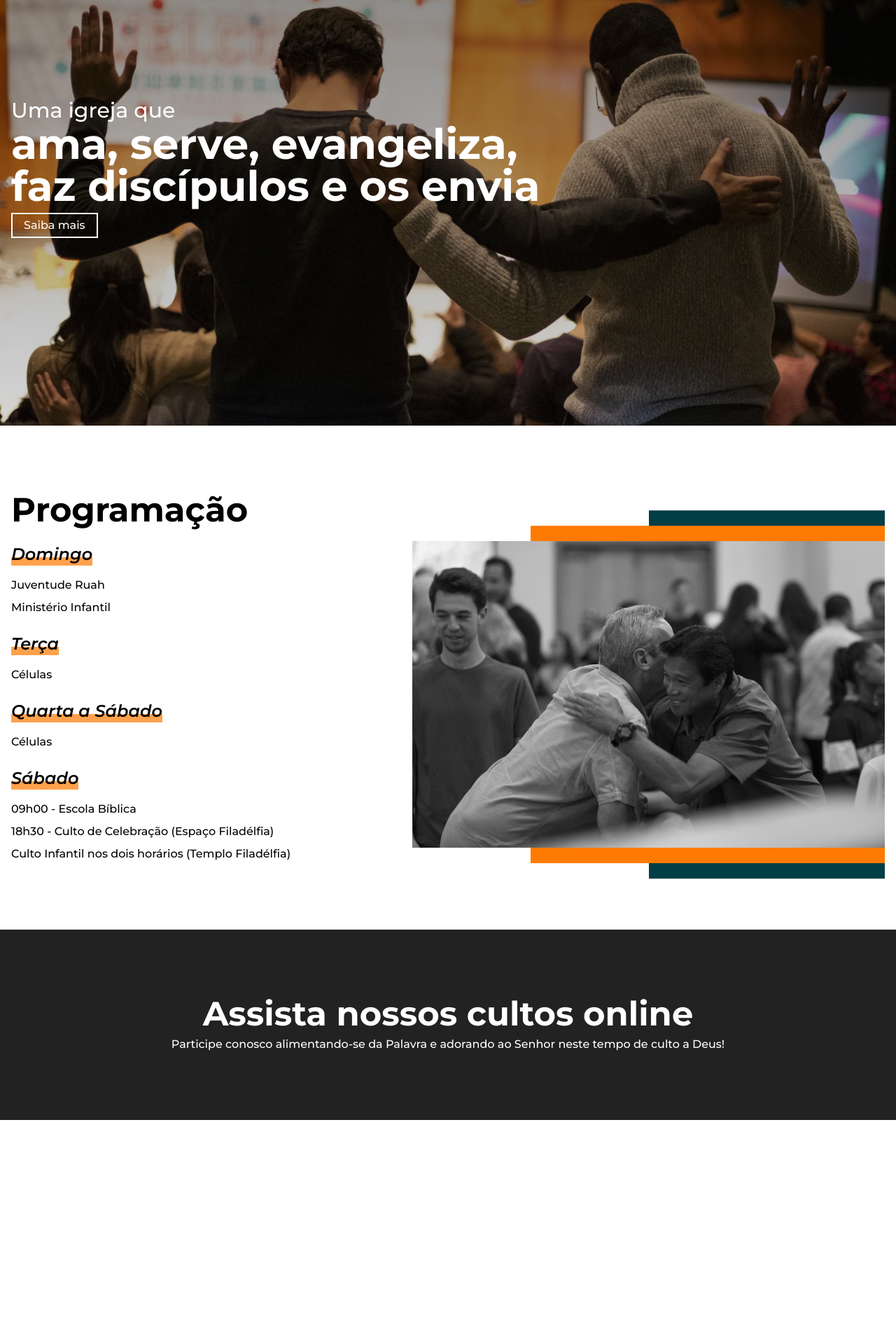
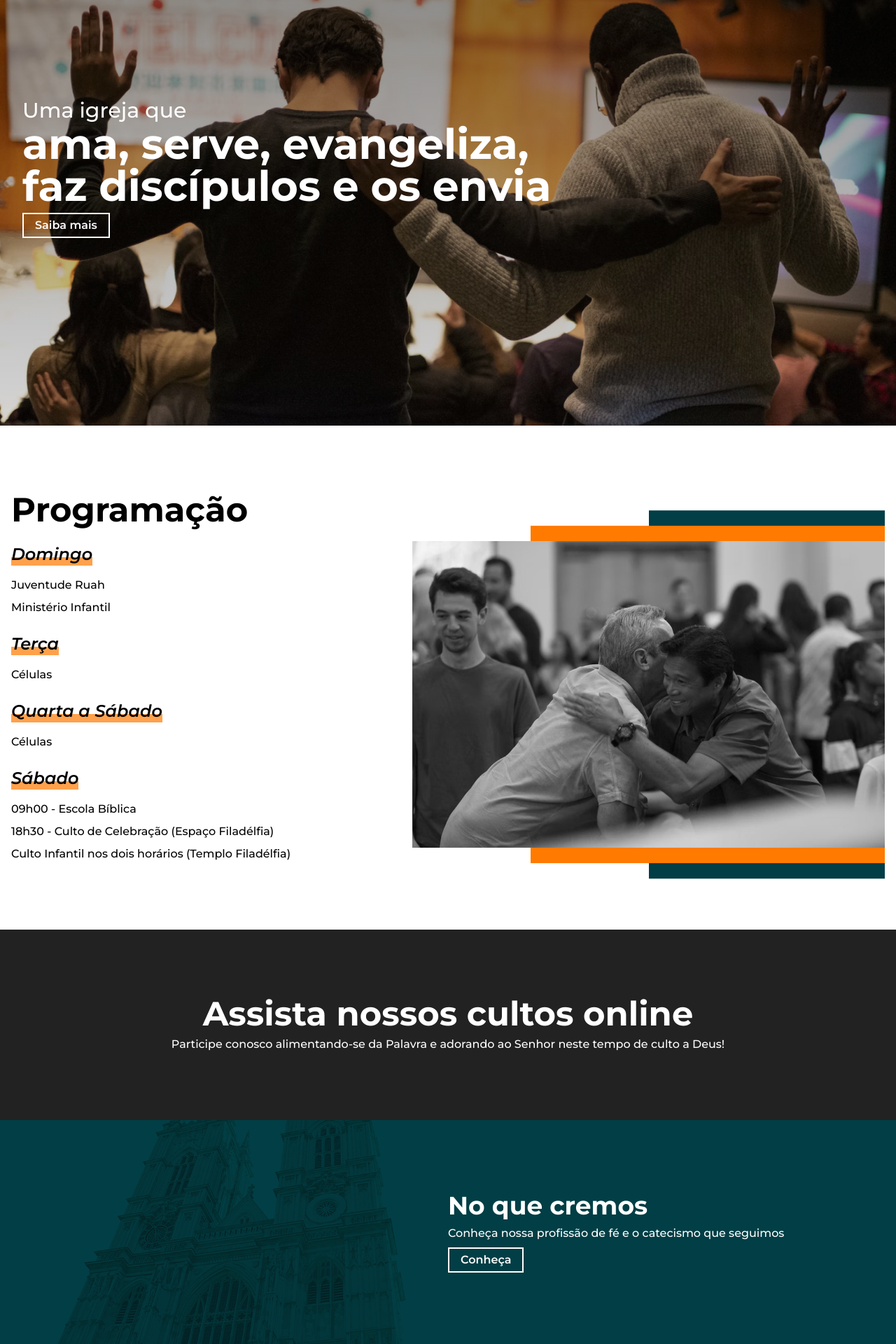
Before and after one commit to IPFiladelfia/web, a Next.js app: page / in a window 1280 px wide. Shown: the part 128-2048 px from the top of the page at 70% size. Before the commit the page ends 1728 px from the top, so only its background shows below. Built offline with nearby package versions, Linux system fonts and the light colour scheme.

Commit message:
our beliefs

```diff
--- a/src/components/Button.tsx
+++ b/src/components/Button.tsx
@@ -8,7 +8,7 @@ interface ButtonProps {
 export const Button = ({ href, children }: ButtonProps) => {
   return (
     <Link
-      className="inline-block border-white border-2 font-medium text-white py-1 px-4 mt-2 hover:bg-white hover:text-black transition-colors"
+      className="inline-block self-start border-white border-2 font-semibold text-white py-1 px-4 mt-2 hover:bg-white hover:text-black transition-colors"
       role="button"
       href={href}
     >
--- a/src/components/Header.tsx
+++ b/src/components/Header.tsx
@@ -31,7 +31,7 @@ export const Header = () => {
         }
       )}
     >
-      <div className="flex items-center justify-between mx-auto px-4 py-5 xl:container">
+      <div className="flex items-center justify-between mx-auto px-4 py-5 xl:container xl:px-0">
         <h1>
           <Link href="/">
             <Logo />
--- a/src/components/Home/BannerHome.tsx
+++ b/src/components/Home/BannerHome.tsx
@@ -13,9 +13,9 @@ export const BannerHome = () => {
           alt=""
         />
         <div className="container mx-auto z-10">
-          <p className="text-white font-medium text-3xl z-10 lg:max-w-[50rem]">
+          <p className="text-white font-medium text-2xl lg:text-3xl z-10 lg:max-w-[50rem]">
             Uma igreja que
-            <span className="block text-6xl font-extrabold">
+            <span className="block text-5xl lg:text-6xl font-extrabold">
               ama, serve, evangeliza, faz discípulos e os envia
             </span>
           </p>
--- /dev/null
+++ b/src/components/Home/OurBeliefs.tsx
@@ -0,0 +1,24 @@
+import Image from "next/image";
+import { Button } from "../Button";
+
+export const OurBeliefs = () => {
+  return (
+    <div className="bg-primary-900 h-80">
+      <div className="container flex items-center justify-center lg:grid lg:grid-cols-2 h-full">
+        <div className="w-full h-full relative overflow-hidden hidden lg:block">
+          <Image
+            className="object-contain h-[150%] absolute top-[50%] translate-y-[-50%] mix-blend-multiply opacity-50"
+            fill
+            src="/assets/bg-our-beliefs.png"
+            alt=""
+          />
+        </div>
+        <div className="text-white flex flex-col justify-center">
+          <h2 className="text-4xl font-bold mb-2">No que cremos</h2>
+          <p>Conheça nossa profissão de fé e o catecismo que seguimos</p>
+          <Button href="rjdsij">Conheça</Button>
+        </div>
+      </div>
+    </div>
+  );
+};
--- a/src/components/Section.tsx
+++ b/src/components/Section.tsx
@@ -7,8 +7,6 @@ interface SectionProps {
 
 export const Section = ({ children, className }: SectionProps) => {
   return (
-    <div className={clsx("container mx-auto py-24 px-4", className)}>
-      {children}
-    </div>
+    <div className={clsx("container mx-auto py-24", className)}>{children}</div>
   );
 };
--- a/src/pages/index.tsx
+++ b/src/pages/index.tsx
@@ -2,6 +2,7 @@ import { BannerHome } from "../components/Home/BannerHome";
 import { Header } from "../components/Header";
 import { ScheduleHome } from "../components/Home/ScheduleHome";
 import { WatchOurOnlineServicesHome } from "../components/Home/WatchOurOnlineServicesHome";
+import { OurBeliefs } from "../components/Home/OurBeliefs";
 
 export default function Home() {
   return (
@@ -10,6 +11,7 @@ export default function Home() {
       <BannerHome />
       <ScheduleHome />
       <WatchOurOnlineServicesHome />
+      <OurBeliefs />
     </>
   );
 }
--- a/tailwind.config.js
+++ b/tailwind.config.js
@@ -20,6 +20,11 @@ module.exports = {
         },
       },
     },
+    container: {
+      padding: {
+        DEFAULT: "1rem",
+      },
+    },
   },
   plugins: [],
   important: true,
```
Also changed, not shown: public/assets/bg-our-beliefs.png (added).
